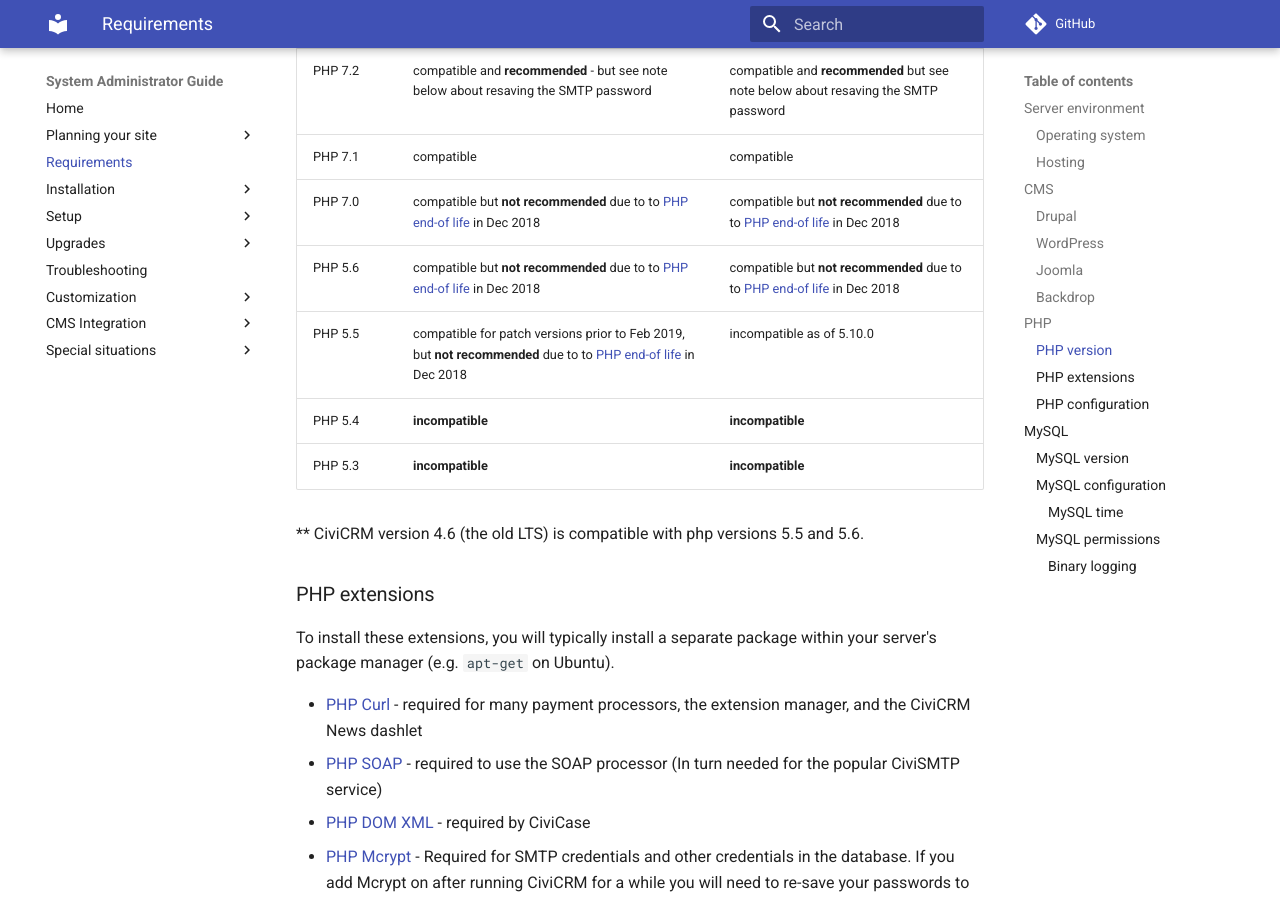
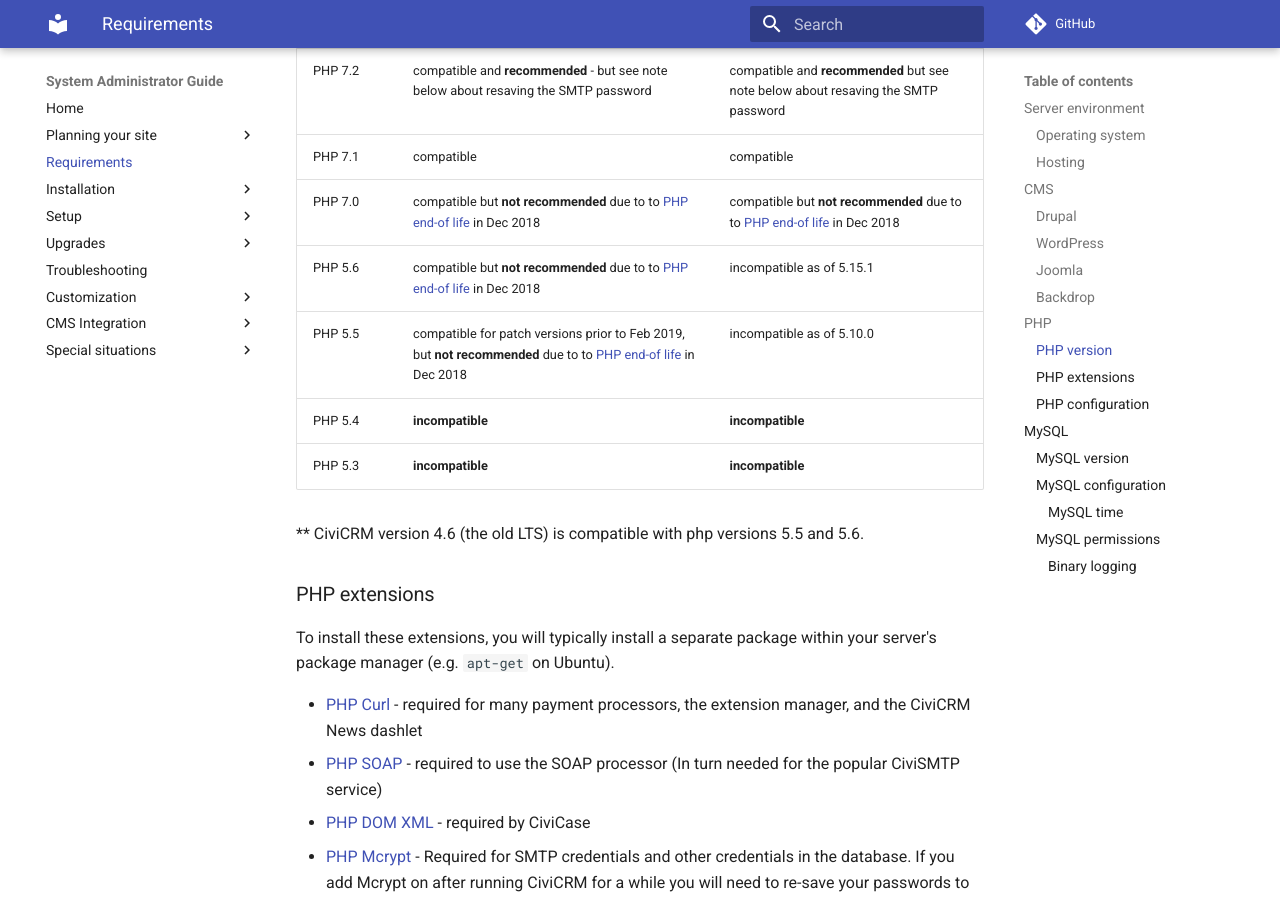
Before and after one commit to civicrm/civicrm-sysadmin-guide, an MkDocs documentation site: the page built from docs/requirements.md, in a window 1280 px wide and 900 px high, scrolled down 1827 px. Built offline with MkDocs 1.6.1 and Material for MkDocs 9.7.7, drawn with Linux system fonts in a browser that asks for light colours; comment, search, counter and statistics services are not loaded; old or Windows-style settings are respelled for this version of MkDocs.

Commit message:
Mark PHP 5.6 as incompatible
https://github.com/civicrm/civicrm-core/commit/d7a896b4ae53357064936464a1983dd102905151#commitcomment-34487166

```diff
--- a/docs/requirements.md
+++ b/docs/requirements.md
@@ -53,7 +53,7 @@ See our page on [choosing a CMS](/planning/cms.md) for more information about th
 | PHP 7.2 | compatible and **recommended** - but see note below about resaving the SMTP password| compatible and **recommended** but see note below about resaving the SMTP password|
 | PHP 7.1 | compatible | compatible |
 | PHP 7.0 | compatible but **not recommended** due to to [PHP end-of life](http://php.net/eol.php) in Dec 2018   | compatible but **not recommended** due to to [PHP end-of life](http://php.net/eol.php) in Dec 2018   |
-| PHP 5.6 | compatible but **not recommended** due to to [PHP end-of life](http://php.net/eol.php) in Dec 2018   | compatible but **not recommended** due to to [PHP end-of life](http://php.net/eol.php) in  Dec 2018  |
+| PHP 5.6 | compatible but **not recommended** due to to [PHP end-of life](http://php.net/eol.php) in Dec 2018   | incompatible as of 5.15.1 |
 | PHP 5.5 | compatible for patch versions prior to Feb 2019, but **not recommended** due to to [PHP end-of life](http://php.net/eol.php) in Dec 2018 |incompatible as of 5.10.0|
 | PHP 5.4 | **incompatible** | **incompatible** |
 | PHP 5.3 | **incompatible**  |  **incompatible** |
```
